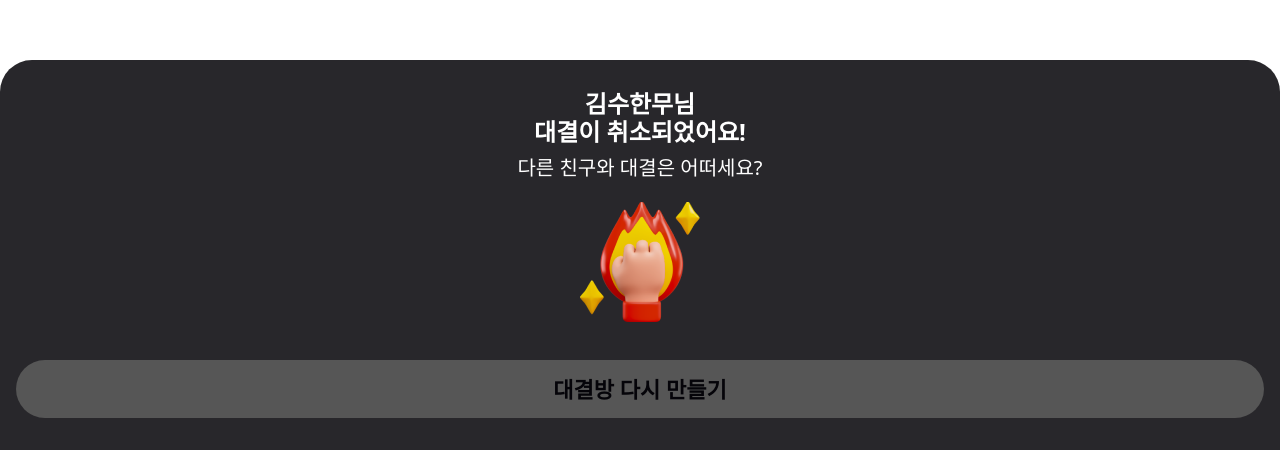
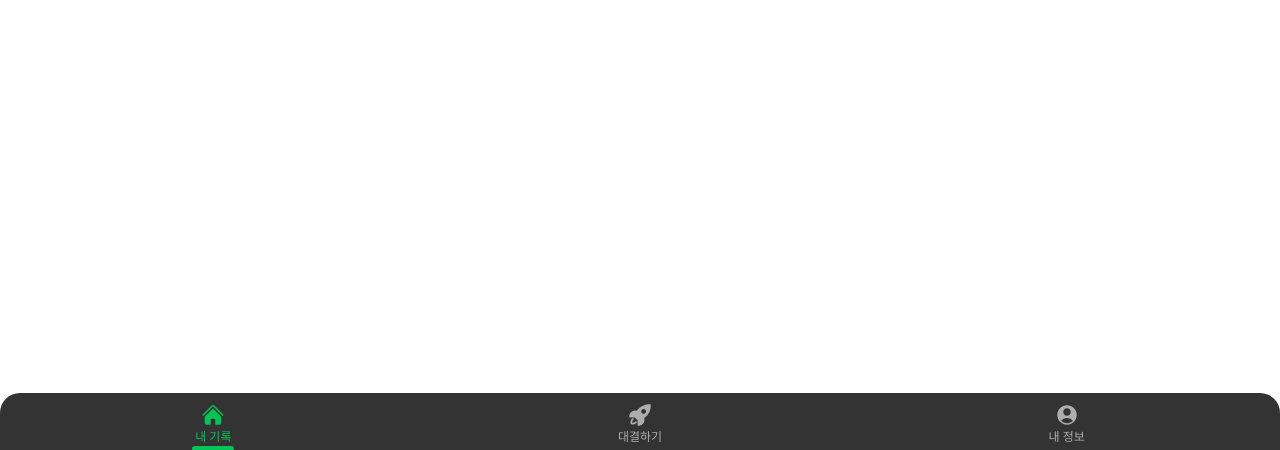
Before and after one commit to raon-code/apptitude-client, a React (Create React App) app: page / in a window 1280 px wide. Shown: the part 350-800 px from the top of the page. Built offline with nearby package versions, Linux system fonts and the light colour scheme.

Commit message:
[refactor] 네비게이션바 수정 & 모달창 설정

```diff
--- a/src/components/Modal.jsx
+++ b/src/components/Modal.jsx
@@ -4,7 +4,6 @@ import image from '../Design2.png'
 export default function Modal() {
     return (
         <div className="">
-            <div className=""></div>
             <div className="flex flex-col w-full bg-[#28272B] h-fit absolute bottom-0 text-white pt-[32px] rounded-t-[32px] pb-[128px] text-center">
                 <div className="flex flex-col font-bold text-[24px] items-center gap-[4px]">
                     <span>김수한무님</span>
--- a/src/components/Nav.jsx
+++ b/src/components/Nav.jsx
@@ -21,7 +21,9 @@ export default function Nav() {
                     </svg>
                     <span className="text-[12px]">내 기록</span>
                 </div>
-                {mainMatch && <Item className="w-[42px] h-full top-0 absolute border-b-2 border-[#04C357] mx-[39px]"  layoutId="navigation"></Item>}
+                {mainMatch && <Item className="w-full h-full top-0 absolute flex justify-center items-center px-9"  layoutId="navigation">
+                <div className="border-[2px] w-[42px] border-[#04C357] absolute bottom-0 rounded-t-[10px] rounded-b-[4px]"></div>
+                </Item>}
             </Link>
             <Link to={'/battle'} className={cls(`pb-[7px] pt-[10px] w-full h-full relative`, battleMatch ? 'fill-[#04C357] text-[#04C357]' : 'fill-[#FEFEFE] opacity-[0.6] text-[#FEFEFE]')}>
                 <div className="flex flex-col items-center gap-1 relative">
@@ -31,7 +33,9 @@ export default function Nav() {
                     </svg>
                     <span className="text-[12px]">대결하기</span>
                 </div>
-                {battleMatch && <Item className="w-[42px] h-full top-0 absolute border-b-2 border-[#04C357] mx-[39px]"  layoutId="navigation"></Item>}
+                {battleMatch && <Item className="w-full h-full top-0 absolute flex justify-center items-center px-9"  layoutId="navigation">
+                    <div className="border-[2px] w-[42px] border-[#04C357] absolute bottom-0 rounded-t-[10px] rounded-b-[4px]"></div>
+                </Item>}
             </Link>
             <Link to={'/info'} className={cls(`pb-[7px] pt-[10px] w-full h-full relative`, infoMatch ? 'fill-[#04C357] text-[#04C357]' : 'fill-[#FEFEFE] opacity-[0.6] text-[#FEFEFE]')}>
                 <div className="flex flex-col items-center gap-1 relative">
@@ -40,7 +44,9 @@ export default function Nav() {
                     </svg>
                     <span className="text-[12px]">내 정보</span>
                 </div>
-                {infoMatch && <Item className="w-[42px] h-full top-0 absolute border-b-2 border-[#04C357] mx-[39px]"  layoutId="navigation"></Item>}
+                {infoMatch && <Item className="w-full h-full top-0 absolute flex justify-center items-center px-9"  layoutId="navigation">
+                <div className="border-[2px] w-[42px] border-[#04C357] absolute bottom-0 rounded-t-[10px] rounded-b-[4px]"></div>
+                </Item>}
             </Link>
         </nav>
     )
--- a/src/pages/Home.jsx
+++ b/src/pages/Home.jsx
@@ -1,13 +1,17 @@
+import { useState } from "react";
 import Modal from "../components/Modal";
 import Nav from "../components/Nav";
 
 export default function Home() {
+    const [modalOpen, setModalOpen] = useState(false);
+    // 모달창 오픈할 때
+    // setModalOpen(true)
     return (
         <div className="">
             <div className="">
                 <Nav />
             </div>
-            <Modal />
+            {modalOpen ? <Modal /> : null}
         </div>
 
     );
```
